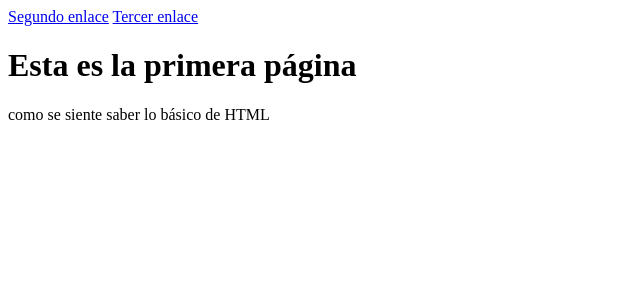
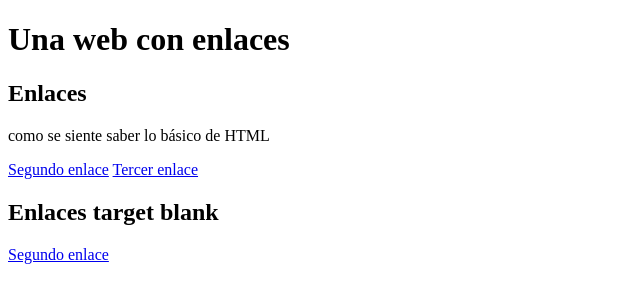
Before and after one commit to nathig16/practica-desarrollo-web, a plain HTML site: page html-css-dalt/Enlaces/enlaces.html in a window 1280 px wide. Shown: the whole page, without its empty margins (0-640 px from the left). Drawn offline with Linux system fonts and the light colour scheme.

Commit message:
cambios en enlaces

```diff
--- a/html-css-dalt/Enlaces/enlaces.html
+++ b/html-css-dalt/Enlaces/enlaces.html
@@ -4,11 +4,14 @@
         <title>Enlaces</title>
     </head>
     <body>
-        <a href="enlaces_2.html">Segundo enlace</a>
-        <a href="enlaces_3.html">Tercer enlace</a>
-        <h1>Esta es la primera página</h1>
+        <h1>Una web con enlaces</h1>
+        <h2>Enlaces</h2>
         <p>
             como se siente saber lo básico de HTML
         </p>
+        <a href="enlaces_2.html">Segundo enlace</a>
+        <a href="enlaces_3.html">Tercer enlace</a>
+        <h2>Enlaces target blank</h2>
+        <a href="enlaces_2.html" target="_blank">Segundo enlace</a>
     </body>
 </html>
```
